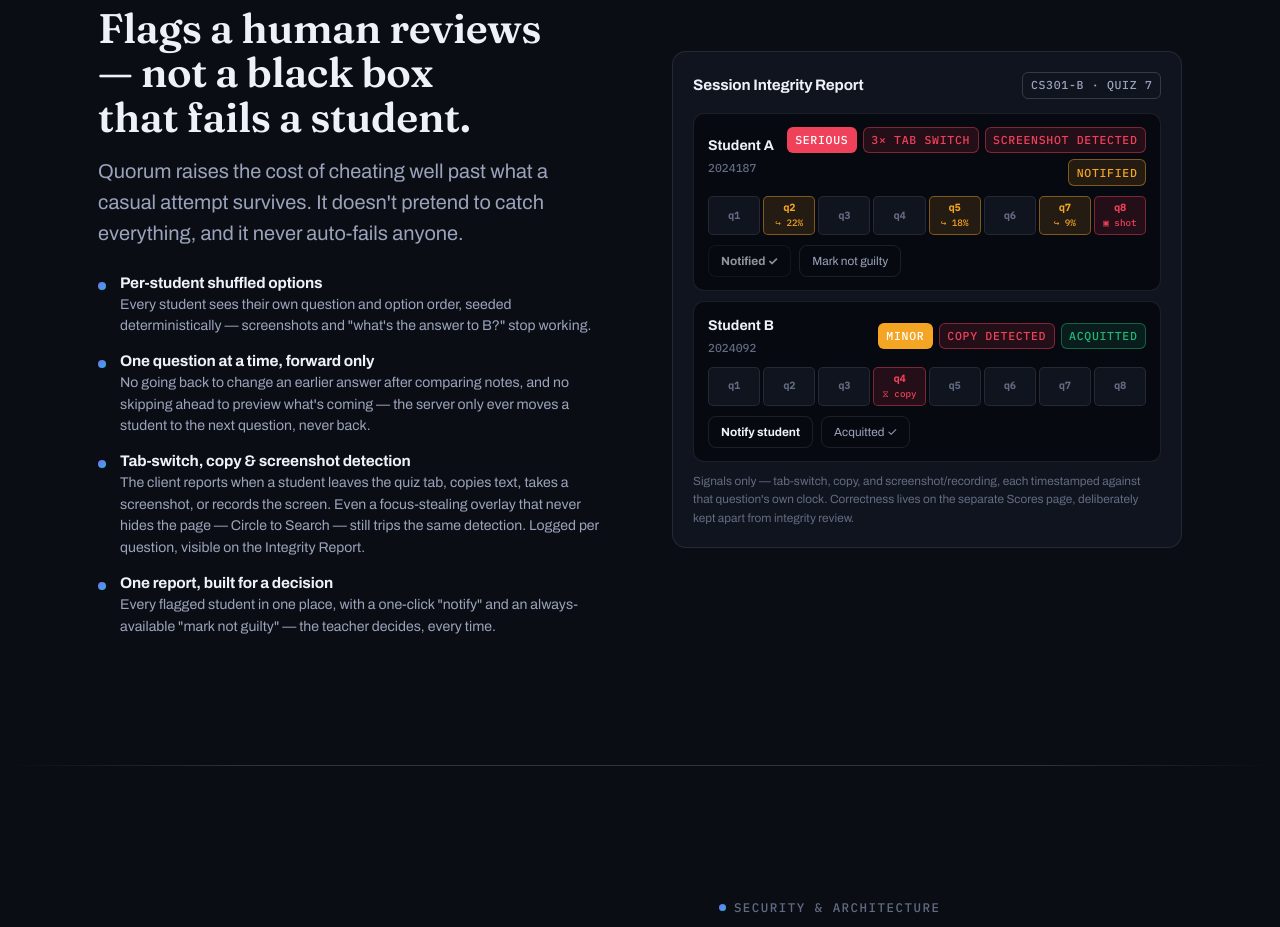
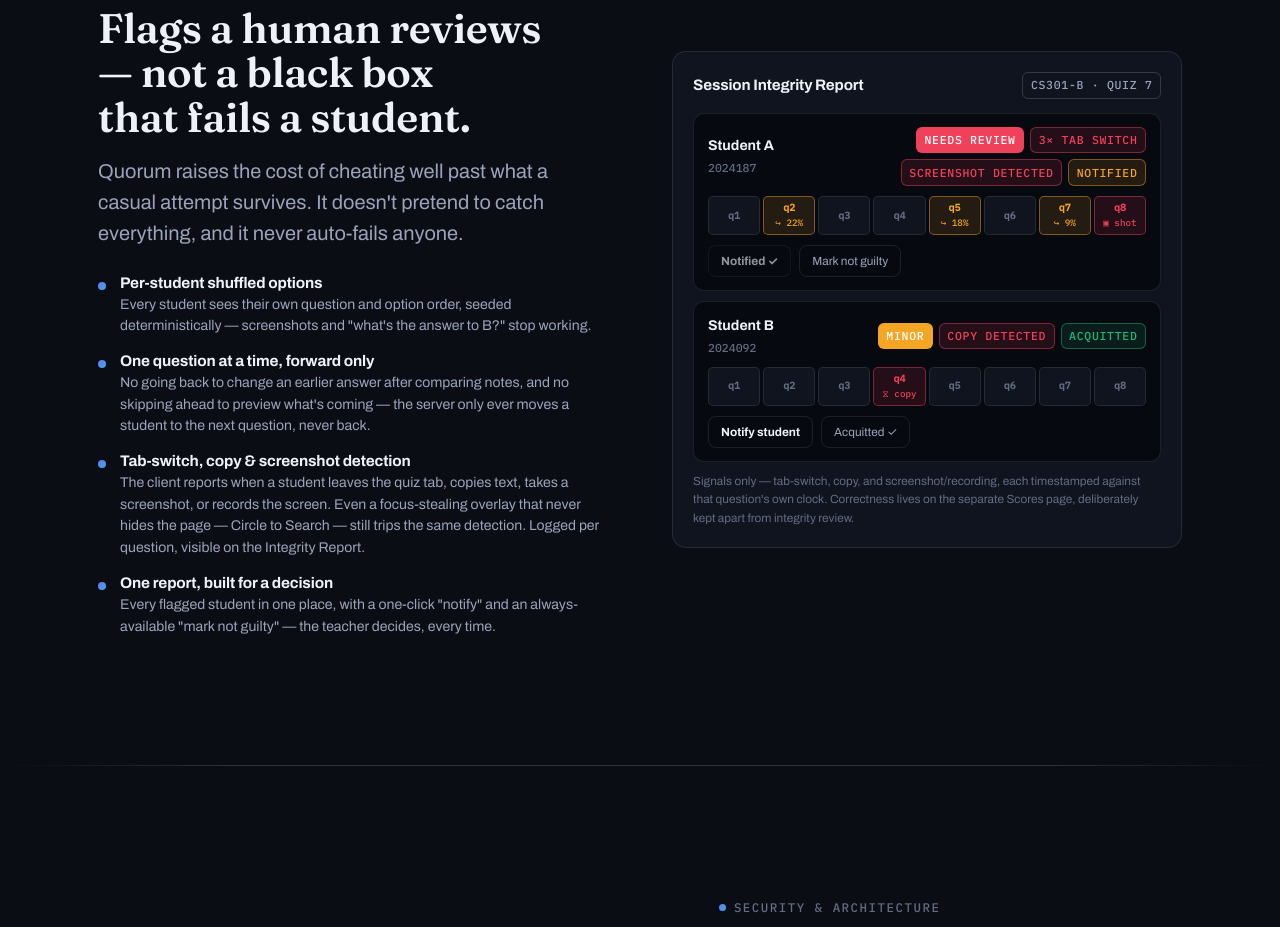
Before and after one commit to quorum-classroom/quorum-classroom.github.io, a plain HTML site: page index.html in a window 1280 px wide. Shown: the part 3860-4787 px from the top of the page. Drawn offline with Linux system fonts and the light colour scheme.

Commit message:
rephrasing

```diff
--- a/index.html
+++ b/index.html
@@ -415,7 +415,7 @@
             <div class="student-card">
               <div class="student-row">
                 <div class="who"><strong>Student A</strong><span>2024187</span></div>
-                <div class="flags"><span class="tag tag-flag severity-badge">Serious</span><span class="tag tag-flag">3&times; tab switch</span><span class="tag tag-flag">Screenshot detected</span><span class="tag tag-warn">Notified</span></div>
+                <div class="flags"><span class="tag tag-flag severity-badge">Needs Review</span><span class="tag tag-flag">3&times; tab switch</span><span class="tag tag-flag">Screenshot detected</span><span class="tag tag-warn">Notified</span></div>
               </div>
               <div class="q-timeline" aria-hidden="true">
                 <span class="q-seg"><b>q1</b></span>
```
